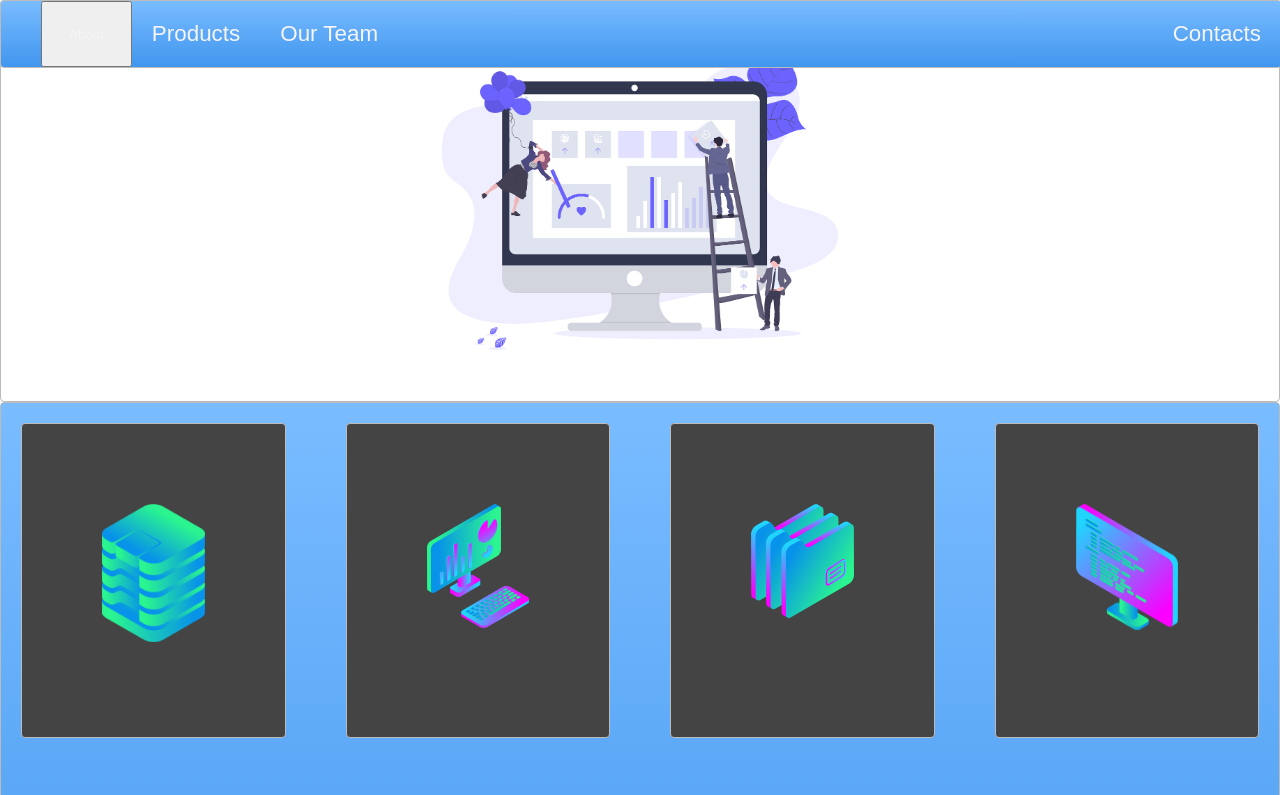
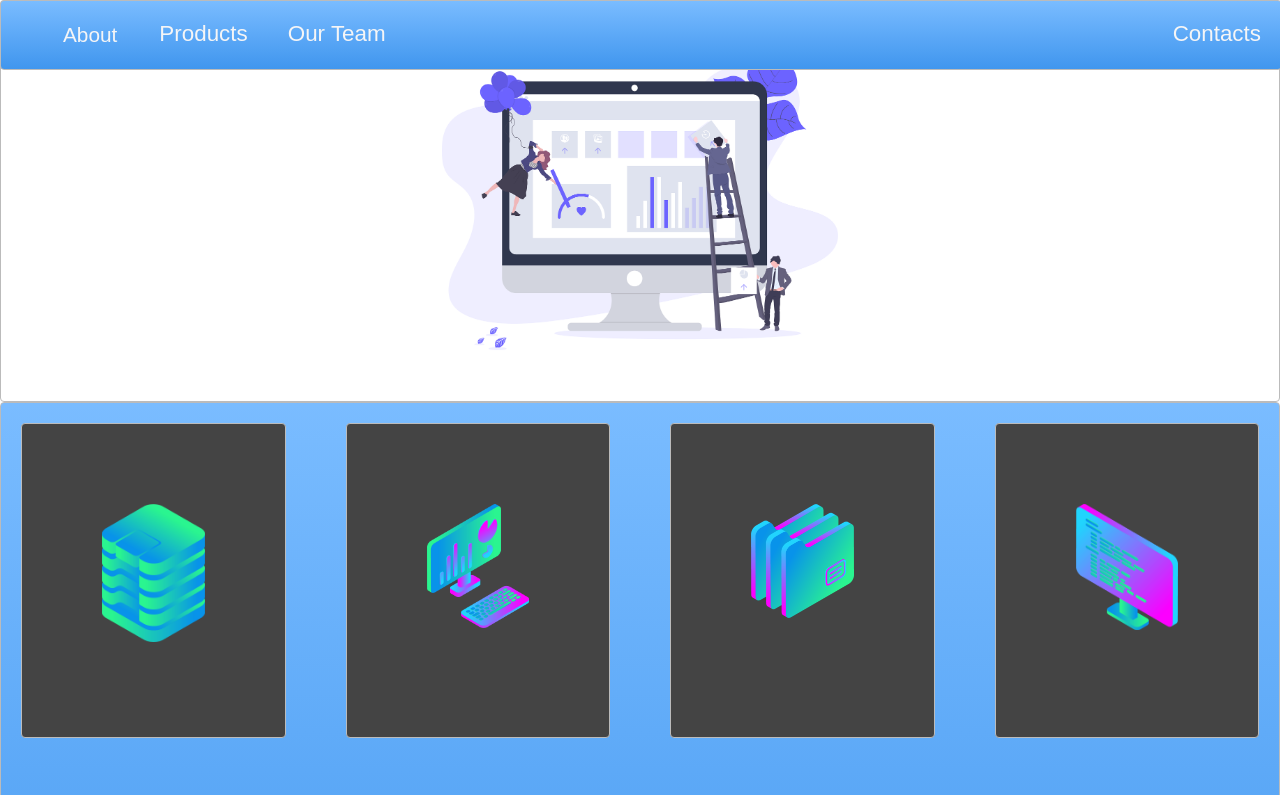
Before and after one commit to pv-oliveira/FirstScratch, a plain HTML site: page index.html in a window 1280 px wide. Shown: the top 795 px of the page. Drawn offline with Linux system fonts and the light colour scheme.

Commit message:
Update style.css

```diff
--- a/style.css
+++ b/style.css
@@ -39,6 +39,19 @@ body{
     list-style: none;
     font-size: 0.7em;
     margin: 0;
+}
+.button{
+    background-color: transparent;
+    border-color: transparent;
+    font-size: 1.3rem;
+    padding: 0px;
+}
+
+.button:hover{
+    -webkit-box-shadow:rgba(0,0,0,0.8) 0px 5px 15px, inset rgba(0,0,0,0.15) 0px -10px 20px;
+    -moz-box-shadow:rgba(0,0,0,0.8) 0px 5px 15px, inset rgba(0,0,0,0.15) 0px -10px 20px;
+    -o-box-shadow:rgba(0,0,0,0.8) 0px 5px 15px, inset rgba(0,0,0,0.15) 0px -10px 20px;
+    box-shadow:rgba(0,0,0,0.8) 0px 5px 15px, inset rgba(0,0,0,0.15) 0px -10px 20px;
 }
 
 @media only screen and (max-width: 600px){
```
